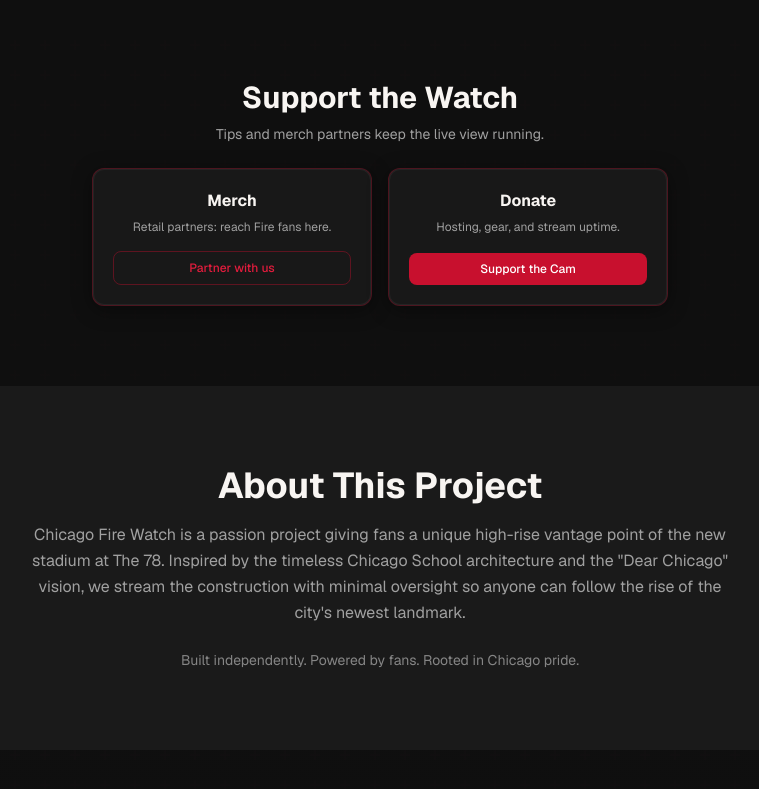
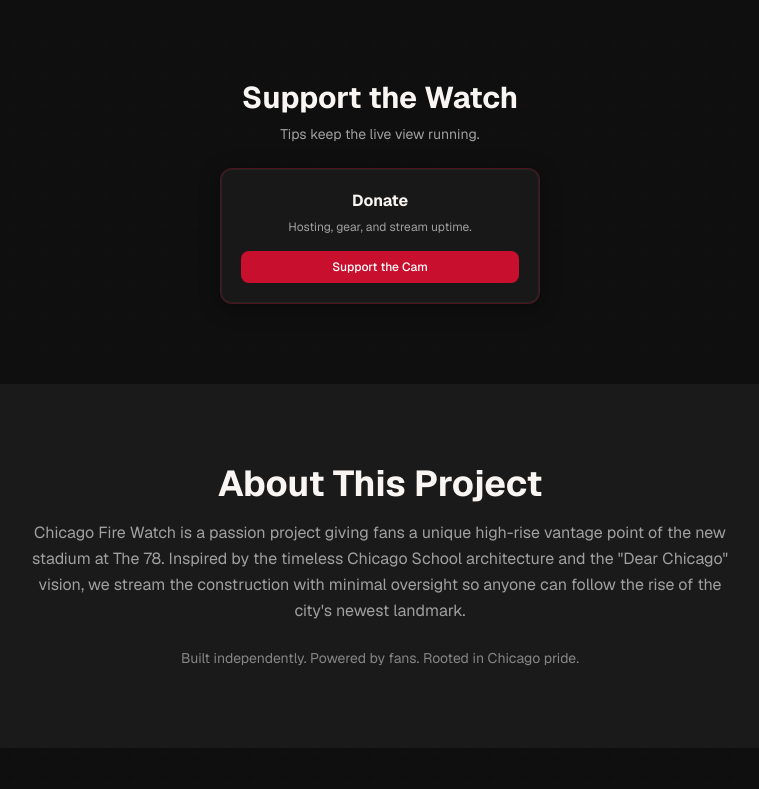
Before and after one commit to aruntikoo/chicagofirewatch, a Next.js app: page / in a window 1280 px wide. Shown: the part 2691-3480 px from the top of the page, without its empty margins (260-1019 px from the left). Built offline with nearby package versions, Linux system fonts and the light colour scheme; no server answers.

Commit message:
Hide retail partners page behind a switch (off until Vercel Pro)

```diff
--- a/src/app/api/partners/route.ts
+++ b/src/app/api/partners/route.ts
@@ -1,4 +1,5 @@
 import { NextResponse } from "next/server";
+import { PARTNERS_ENABLED } from "@/lib/features";
 
 const TO_EMAIL = process.env.SPONSOR_TO_EMAIL || "arun.tikoo@gmail.com";
 const FROM_EMAIL =
@@ -19,6 +20,7 @@
 };
 
 export async function POST(request: Request) {
+  if (!PARTNERS_ENABLED) return NextResponse.json({ error: "Not found" }, { status: 404 });
   let body: PartnerBody;
 
   try {
--- a/src/app/partners/page.tsx
+++ b/src/app/partners/page.tsx
@@ -1,4 +1,5 @@
-import { SPONSORSHIPS_ENABLED } from "@/lib/features";
+import { redirect } from "next/navigation";
+import { PARTNERS_ENABLED, SPONSORSHIPS_ENABLED } from "@/lib/features";
 import type { Metadata } from "next";
 import Header from "@/components/Header";
 import Footer from "@/components/Footer";
@@ -27,6 +28,7 @@
 ];
 
 export default function PartnersPage() {
+  if (!PARTNERS_ENABLED) redirect("/"); // hidden until the site is on a paid Vercel plan
   return (
     <>
       <Header />
--- a/src/components/CommunityShop.tsx
+++ b/src/components/CommunityShop.tsx
@@ -1,11 +1,27 @@
 import Link from "next/link";
-import { SPONSORSHIPS_ENABLED } from "@/lib/features";
+import { PARTNERS_ENABLED, SPONSORSHIPS_ENABLED } from "@/lib/features";
 import EmailSignup from "@/components/EmailSignup";
 import ViewerPoll from "@/components/ViewerPoll";
 import PastPolls from "@/components/PastPolls";
 
 export default function CommunityShop() {
   const supportUrl = "https://donate.stripe.com/6oU28q0vs233554h287Re00";
+
+  // Which support cards show depends on the switches in src/lib/features.ts. Donate is always there.
+  const kinds = [
+    "Tips",
+    ...(PARTNERS_ENABLED ? ["merch partners"] : []),
+    ...(SPONSORSHIPS_ENABLED ? ["sponsorships"] : []),
+  ];
+  const kindsText =
+    kinds.length === 1
+      ? kinds[0]
+      : kinds.length === 2
+        ? kinds.join(" and ")
+        : `${kinds.slice(0, -1).join(", ")}, and ${kinds[kinds.length - 1]}`;
+  const cardCount = kinds.length;
+  const gridClass =
+    cardCount === 1 ? "max-w-xs" : cardCount === 2 ? "max-w-xl sm:grid-cols-2" : "max-w-3xl sm:grid-cols-3";
 
   return (
     <>
@@ -51,13 +67,12 @@
               Support the Watch
             </h2>
             <p className="text-sm text-muted max-w-xl mx-auto">
-              {SPONSORSHIPS_ENABLED
-                ? "Tips, merch partners, and sponsorships keep the live view running."
-                : "Tips and merch partners keep the live view running."}
+              {kindsText} keep the live view running.
             </p>
           </div>
 
-          <div className={`mx-auto grid grid-cols-1 gap-4 ${SPONSORSHIPS_ENABLED ? "max-w-3xl sm:grid-cols-3" : "max-w-xl sm:grid-cols-2"}`}>
+          <div className={`mx-auto grid grid-cols-1 gap-4 ${gridClass}`}>
+            {PARTNERS_ENABLED && (
               <div className="steel-border rounded-xl bg-charcoal/90 p-5 text-center hover:border-fire-red/40 transition-colors flex flex-col">
                 <h3 className="text-base font-bold text-warm-white mb-1.5">
                   Merch
@@ -72,6 +87,7 @@
                   Partner with us
                 </Link>
               </div>
+            )}
 
             <div className="steel-border rounded-xl bg-charcoal/90 p-5 text-center hover:border-fire-red/40 transition-colors flex flex-col">
               <h3 className="text-base font-bold text-warm-white mb-1.5">
--- a/src/components/Footer.tsx
+++ b/src/components/Footer.tsx
@@ -1,6 +1,6 @@
 import { Flame, Instagram, Youtube } from "lucide-react";
 import Link from "next/link";
-import { SPONSORSHIPS_ENABLED } from "@/lib/features";
+import { PARTNERS_ENABLED, SPONSORSHIPS_ENABLED } from "@/lib/features";
 
 function XIcon({ size = 16, className = "" }: { size?: number; className?: string }) {
   return (
@@ -75,11 +75,13 @@
                   </Link>
                 </li>
               )}
-              <li>
-                <Link href="/partners" className="hover:text-fire-red-light transition-colors">
-                  Retail partners
-                </Link>
-              </li>
+              {PARTNERS_ENABLED && (
+                <li>
+                  <Link href="/partners" className="hover:text-fire-red-light transition-colors">
+                    Retail partners
+                  </Link>
+                </li>
+              )}
             </ul>
           </div>
 
--- a/src/lib/features.ts
+++ b/src/lib/features.ts
@@ -8,3 +8,10 @@
 //                form, rates, nav/footer links, the Sponsor card and the "Sponsor this live cam"
 //                banner all come back; the Recruiting CRM banner is replaced by it.
 export const SPONSORSHIPS_ENABLED = false;
+
+// PARTNERS_ENABLED
+//   false (now): the /partners page redirects home, /api/partners answers 404, and the "Retail partners"
+//                footer link and the Merch "Partner with us" card are hidden. That page offers paid
+//                banner and affiliate placements, which counts as commercial use on the free Hobby plan.
+//   true:        turn this on only after the site moves to a paid Vercel plan (Pro).
+export const PARTNERS_ENABLED = false;
```
Lines whose indentation alone changed are shown as unchanged.
